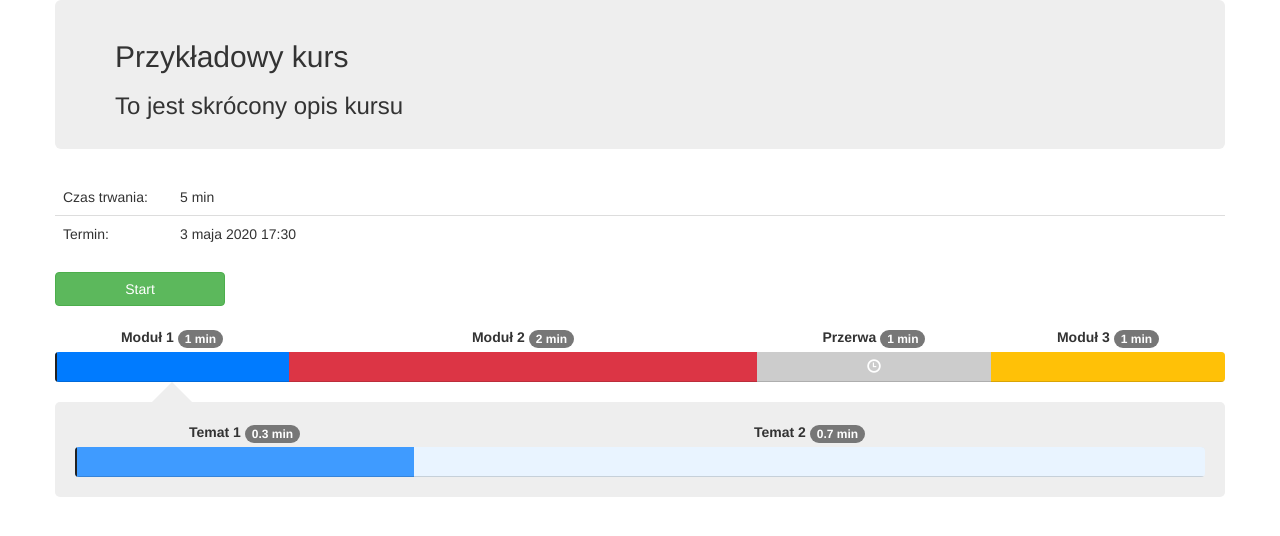
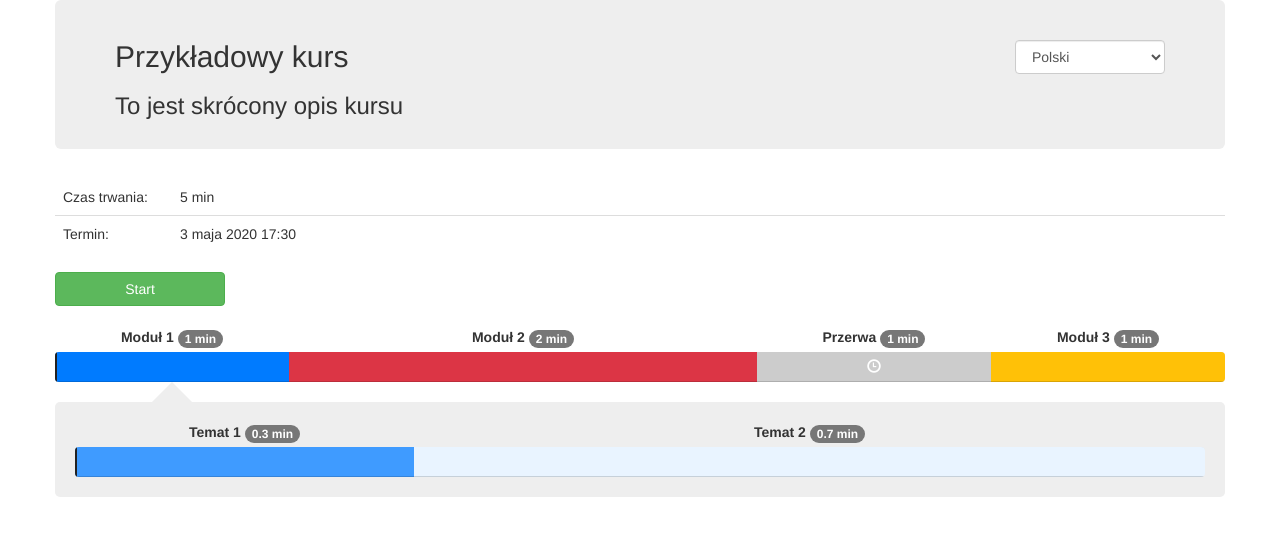
Before and after one commit to mnojek/presentation-tracker, a plain HTML site: page index.html in a window 1280 px wide. Drawn offline with nearby package versions, Linux system fonts and the light colour scheme.

Commit message:
Add language support

```diff
--- a/index.html
+++ b/index.html
@@ -1,7 +1,7 @@
 <!DOCTYPE html>
 <html lang="en">
 <head>
-	<title>Tytuł kursu</title>
+	<title>Course title</title>
 	<meta charset="utf-8">
 	<meta name="viewport" content="width=device-width, initial-scale=1">
 	<link rel="stylesheet" href="https://maxcdn.bootstrapcdn.com/bootstrap/3.4.1/css/bootstrap.min.css">
@@ -11,28 +11,36 @@
 	<script src="https://maxcdn.bootstrapcdn.com/bootstrap/3.4.1/js/bootstrap.min.js"></script>
 	<script src="data.js"></script>
 	<script src="utils.js"></script>
+	<script src="language.js"></script>
 	<script src="scripts.js"></script>
 </head>
 <body>
 
 <div class="container">
-	<div id="wrong_time_warning" class="alert alert-warning"></div>
+	<div id="wrong_time_warning" class="alert alert-warning lang" key="wrong_pr_time_warn"></div>
 
-	<div id="wrong_mod_time_warning" class="alert alert-warning"></div>
+	<div id="wrong_mod_time_warning" class="alert alert-warning lang" key="wrong_module_time_warn"></div>
 
 	<div class="jumbotron">
-		<h2 id="pr_title">Tytuł</h2>
-		<h3 id="pr_subtitle">Podtytuł</h3>
+		<div class="row">
+			<div class="col-lg-10">
+				<h2 id="pr_title">Title</h2>
+				<h3 id="pr_subtitle">Subtitle</h3>
+			</div>
+			<div class="col-lg-2">
+				<select id="lang_select" class="form-control" onchange="changeLanguage(this.value);"></select>
+			</div>
+		</div>
 	</div>
 
 	<table class="table">
 		<tbody>
 			<tr>
-				<td style="width: 10%">Czas trwania:</td>
+				<td class="lang" key="duration" style="width: 10%"></td>
 				<td id="pr_duration"></td>
 			</tr>
 			<tr>
-				<td style="width: 10%">Termin:</td>
+				<td class="lang" key="date" style="width: 10%"></td>
 				<td id="pr_time"></td>
 			</tr>
 		</tbody>
@@ -40,7 +48,7 @@
 
 	<div id="time_counter" class="row">
 		<div class="col-lg-2">
-			<button id="start_button" type="button" class="btn btn-success btn-block">Start</button>
+			<button id="start_button" type="button" class="btn btn-success btn-block lang" key="start-btn"></button>
 		</div>
 		<div class="col-lg-10">
 			<h5 id="pr_elapsed_time"></h5>
--- /dev/null
+++ b/language.js
@@ -0,0 +1,51 @@
+let arrLang = {
+	"pl-PL": {
+		"duration" : "Czas trwania:",
+		"date" : "Termin:",
+		"start-btn": "Start",
+		"wrong_module_time_warn": "Uwaga! Suma czasu tematów modułu jest różna od czasu trwania modułu",
+		"wrong_pr_time_warn": "Uwaga! Suma czasu wszystkich modułów jest różna od czasu trwania kursu. Popraw plik \"data.js\""
+	},
+	"en-US": {
+		"duration" : "Duration:",
+		"date" : "Date:",
+		"start-btn": "Start",
+		"wrong_module_time_warn": "Warning! Duration of all topics from module does not equal module duration",
+		"wrong_pr_time_warn": "Warning! Duration of all modules does not equal presentation duration. Fix file 'data.js'"
+	}
+}
+
+let langMapping = {
+	"pl-PL": "Polski",
+	"en-US": "English"
+}
+
+window.onload = initialize;
+
+function initialize() {
+	var $dropdown = $("#lang_select");
+	$.each(langMapping, function(key, value) {
+		$dropdown.
+			append($("<option/>").
+			val(key).
+			text(value));
+	});
+	let lang = $("#lang_select").val();
+	localStorage.setItem('language', lang);
+	changeLanguage(lang);
+}
+
+function changeLanguage(lang){
+	localStorage.setItem('language', lang);
+	$('.lang').each(function(index,element){
+		$(this).text(arrLang[lang][$(this).attr('key')]);
+	});
+	let pr_date = new Date(data.presentation.date).toLocaleDateString(lang, {
+		day : 'numeric',
+		month : 'long',
+		year : 'numeric',
+		hour: '2-digit',
+		minute: '2-digit'
+	});
+	$('#pr_time').text(pr_date);
+}
--- a/scripts.js
+++ b/scripts.js
@@ -8,7 +8,7 @@ function update_labels(){
 	$('#pr_title').text(data.presentation.title);
 	$('#pr_subtitle').text(data.presentation.subtitle);
 	$('#pr_duration').text(mins_to_time(data.presentation.duration));
-	let pr_date = new Date(data.presentation.date).toLocaleDateString('pl-PL', {
+	let pr_date = new Date(data.presentation.date).toLocaleDateString(localStorage.getItem('language'), {
 		day : 'numeric',
 		month : 'long',
 		year : 'numeric',
@@ -152,7 +152,7 @@ function validate_topics_duration(module){
 
 	let topics_time_sum = module.topics.reduce((a, b) => a.duration + b.duration);
 	if (topics_time_sum != module.duration) {
-		$('#wrong_mod_time_warning').css('display', 'block').text(`Uwaga! Suma czasu tematów z modułu '${module.label}' jest różna od czasu trwania modułu`);
+		$('#wrong_mod_time_warning').css('display', 'block');
 	}
 }
 
@@ -168,7 +168,7 @@ function get_modules_start_times(){
 		validate_topics_duration(module);
 	}
 	if (modules_time_sum != data.presentation.duration){
-		$('#wrong_time_warning').css('display', 'block').text('Uwaga! Suma czasu wszystkich modułów jest różna od czasu trwania kursu. Popraw plik data.js');
+		$('#wrong_time_warning').css('display', 'block');
 	}
 	return start_times;
 }
--- a/style.css
+++ b/style.css
@@ -2,6 +2,9 @@
 	padding: 0;
 }
 .alert {
+	margin-top: 20px;
+}
+#lang_select {
 	margin-top: 20px;
 }
 #mod_container {
```
